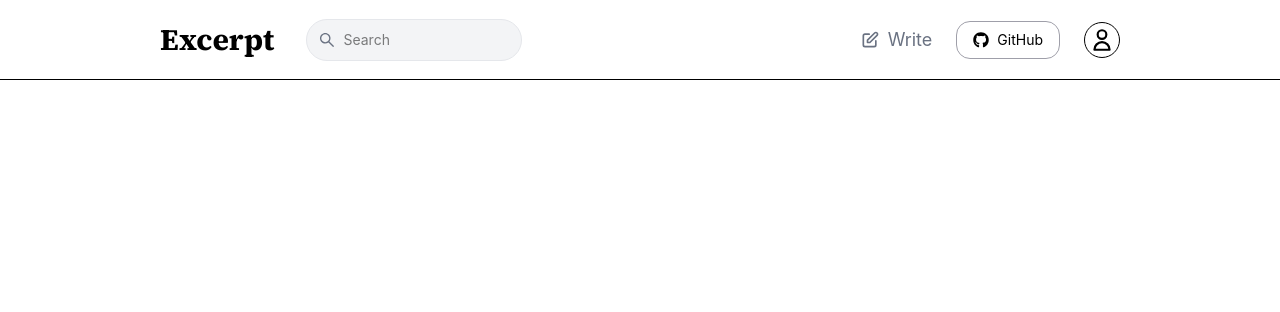
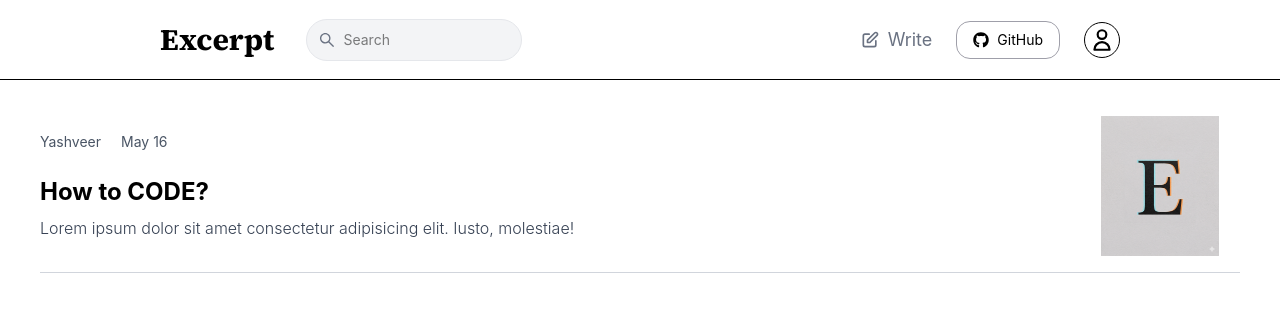
Before and after one commit to yashveersinghh/Excerpt, a React (Vite) app in the folder Frontend/: page /blog in a window 1280 px wide. Shown: the top 312 px of the page. Built offline with nearby package versions, Linux system fonts and the light colour scheme.

Commit message:
card component

```diff
--- a/Frontend/src/components/BlogCard.tsx
+++ b/Frontend/src/components/BlogCard.tsx
@@ -1,7 +1,17 @@
 export const BlogCard = () => {
     return (
-        <div>
-
+        <div className="flex items-center justify-between py-4 mx-10 border-b border-gray-300 mt-5 cursor-pointer">
+            <div className="flex flex-col gap-6">
+                <div className="flex items-center gap-5 text-sm text-gray-600">
+                    <div className="hover:underline">Yashveer</div>
+                    <div>May 16</div>
+                </div>
+                <div className="flex flex-col gap-2">
+                    <div className="font-bold text-2xl">How to CODE?</div>
+                    <div className="font-light text-gray-700">Lorem ipsum dolor sit amet consectetur adipisicing elit. Iusto, molestiae!</div>
+                </div>
+            </div>
+            <img src="icon.png" alt="" className="h-35 w-40 object-contain justify-between" />
         </div>
     )
 }
--- a/Frontend/src/pages/Blog.tsx
+++ b/Frontend/src/pages/Blog.tsx
@@ -1,9 +1,11 @@
+import { BlogCard } from "../components/BlogCard"
 import { BlogNav } from "../components/BlogNav"
 
 export const Blog = () => {
     return (
         <div>
             <BlogNav />
+            <BlogCard />
         </div>
     )
 }
```
